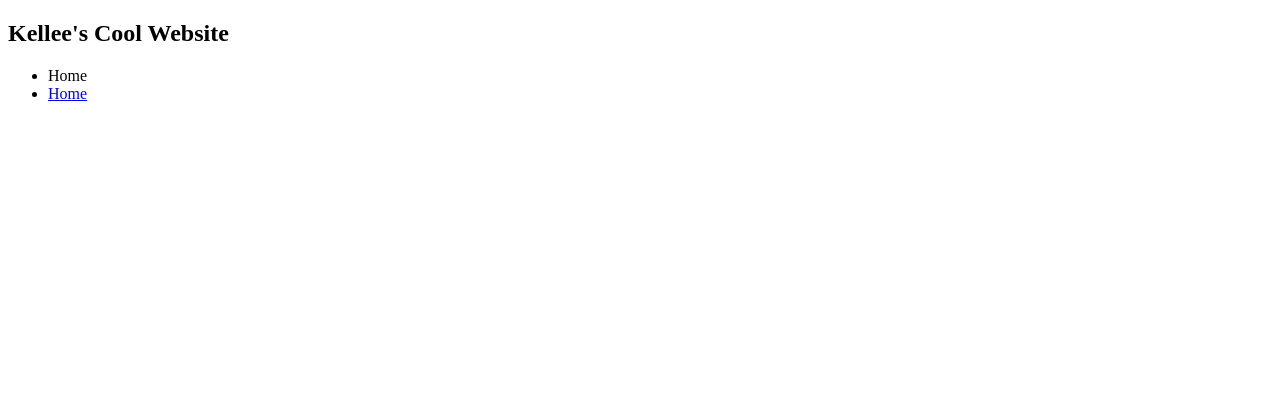
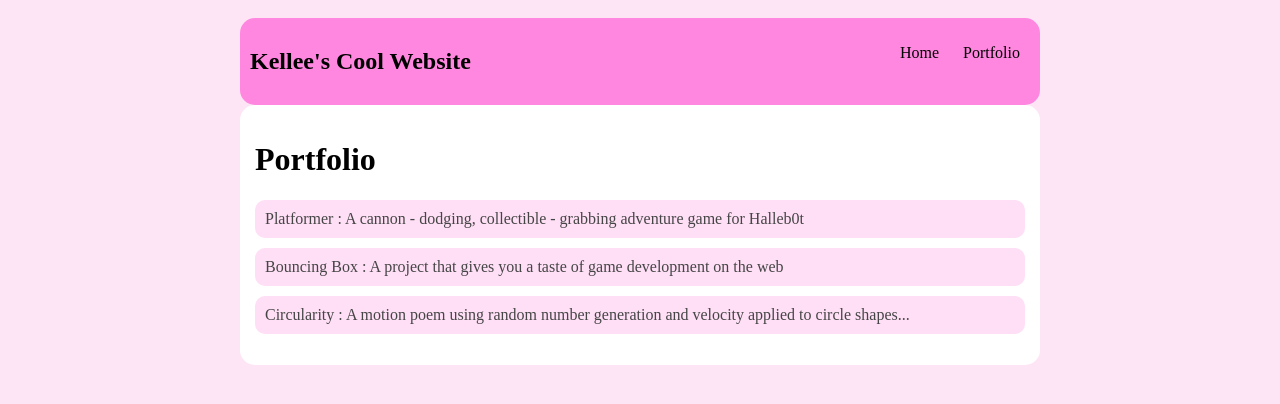
Before and after one commit to kelleejackson/kelleejackson.github.io, a plain HTML site: page portfolio.html in a window 1280 px wide. Drawn offline with Linux system fonts and the light colour scheme.

Commit message:
edited portfolio.html file

```diff
--- a/portfolio.html
+++ b/portfolio.html
@@ -3,22 +3,111 @@
 
 <head>
     <title>Kellee's Cool Website</title>
+         <style type="text/css">
+         body {
+             background: rgb(254, 229, 245);
+             color: rgb(45, 45, 45);
+             padding: 10px;
+             font-family: merlin;
+         }
+         header {
+             font-size: 1.5em;
+             font-weight: bold;
+         }
+
+         #all-contents {
+             max-width: 800px;
+             margin: auto;
+         }
+
+         /* navigation menu */
+         nav {
+             background: rgb(255, 135, 223);
+             margin: 0 auto;
+             display: flex;
+             padding: 10px;
+             border-radius: 15px;
+         }
+         h1 {
+             display: flex;
+             align-items: center;
+             color: rgb(0, 0, 0);
+             flex: 1;
+         }
+         #nav-ul {
+             list-style-image: none;
+         }
+         .nav-li {
+             display: inline-block;
+             padding: 0 10px;
+         }
+         .nav-a {
+             text-decoration: none;
+             color: rgb(1, 0, 0);
+         }
+
+         /* main container area beneath menu */
+         main {
+             background: rgb(255, 255, 255);
+             display: flex;
+             border-radius: 15px;
+         }
+         .content {
+             flex: 1;
+             padding: 15px;
+         }
+                  /* portfolio styles */
+         .content h1 {
+             color: black;
+         }
+
+         #portfolio {
+             list-style-type: none;
+             padding-left: 0;
+         }
+
+         #portfolio li {
+             background: rgb(255, 223, 246);
+             padding: 10px;
+             border-radius: 10px;
+             margin-bottom: 10px;
+         }
+
+         #portfolio li:hover {
+             background: rgba(255, 91, 222, 0.5);
+         }
+
+         #portfolio a {
+             text-decoration: none;
+             color: #454545;
+         }
+     </style>
 </head>
 
 <body>
     <div id="all-contents">
         <nav>
-            <main></main>
+
             <h1> Kellee's Cool Website</h1>
             <ul id="nav-ul">
                 <li class="nav-li">
-                    <a class="nav-a href=index.html">Home</a>
+                    <a class="nav-a" href=index.html>Home</a>
                 </li>
                 <li class="nav-li">
-                    <a class="nav-li" href="index.html">Home</a>
+                    <a class="nav-a" href="portfolio.html">Portfolio</a>
                 </li>
             </ul>
         </nav>
+        <main>
+            <div class="content">
+                <h1>Portfolio</h1>
+                <ul id="portfolio">
+                    <li><a href="projects/platformer/">Platformer : A cannon - dodging, collectible - grabbing adventure game for Halleb0t</a></li>
+                    <li><a href="projects/bouncing-box/">Bouncing Box : A project that gives you a taste of game development on the web </a></li>
+                    <li><a href="projects/circularity/">Circularity : A motion poem using random number generation and velocity applied to circle shapes...</a></li>
+                </ul>
+            </div>
+        </main>
     </div>
 </body>
 
```
